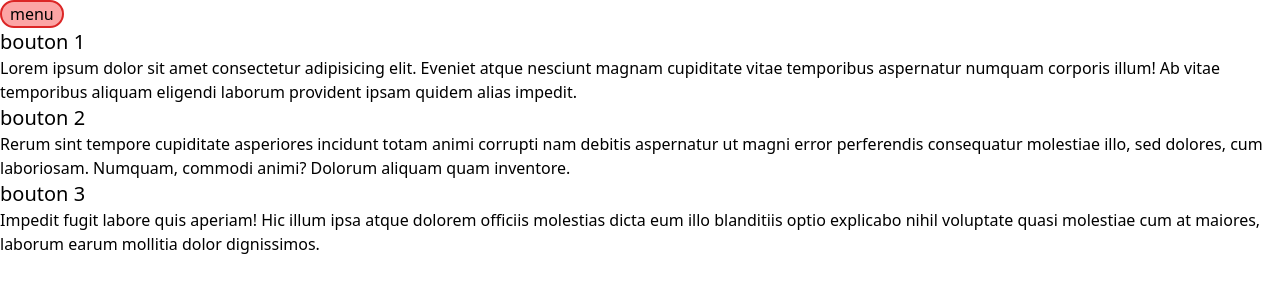
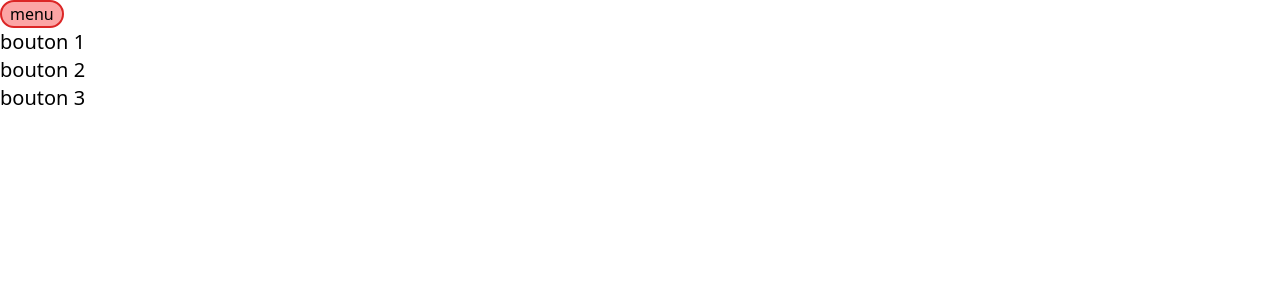
Before and after one commit to MMI-SAE-203/r213-2024-pracht-tp1-SamuelCharasse, a Vue app: page /accordeon in a window 1280 px wide. Shown: the top 300 px of the page. Built offline with nearby package versions, Linux system fonts and the light colour scheme.

Commit message:
Mise à jour de la fonctionnalité d'accordéon pour afficher/cacher les sections dans la page d'accueil

```diff
--- a/src/pages/accordeon.vue
+++ b/src/pages/accordeon.vue
@@ -1,14 +1,18 @@
+<script setup lang="ts">
+    import { ref } from 'vue'
+    const sectionOpen = ref(0)
+</script>
 <template>
 <section>
-    <button class="text-xl">bouton 1</button>
-    <p>Lorem ipsum dolor sit amet consectetur adipisicing elit. Eveniet atque nesciunt magnam cupiditate vitae temporibus aspernatur numquam corporis illum! Ab vitae temporibus aliquam eligendi laborum provident ipsam quidem alias impedit.</p>
-    </section>
-<section>
-    <button class="text-xl">bouton 2</button>
-    <p>Rerum sint tempore cupiditate asperiores incidunt totam animi corrupti nam debitis aspernatur ut magni error perferendis consequatur molestiae illo, sed dolores, cum laboriosam. Numquam, commodi animi? Dolorum aliquam quam inventore.</p>
+  <button class="text-xl" @pointerdown="sectionOpen = sectionOpen === 1 ? 0 : 1">bouton 1</button>
+  <p v-show="sectionOpen === 1">loren...</p>
 </section>
 <section>
-    <button class="text-xl">bouton 3</button>
-    <p>Impedit fugit labore quis aperiam! Hic illum ipsa atque dolorem officiis molestias dicta eum illo blanditiis optio explicabo nihil voluptate quasi molestiae cum at maiores, laborum earum mollitia dolor dignissimos.</p>
+    <button class="text-xl" @pointerdown="sectionOpen = sectionOpen === 2 ? 0 : 2">bouton 2</button>
+    <p v-show="sectionOpen === 2">Rerum sint tempore cupiditate asperiores incidunt totam animi corrupti nam debitis aspernatur ut magni error perferendis consequatur molestiae illo, sed dolores, cum laboriosam. Numquam, commodi animi? Dolorum aliquam quam inventore.</p>
+</section>
+<section>
+    <button class="text-xl" @pointerdown="sectionOpen = sectionOpen === 3 ? 0 : 3">bouton 3</button>
+    <p v-show="sectionOpen === 3">Impedit fugit labore quis aperiam! Hic illum ipsa atque dolorem officiis molestias dicta eum illo blanditiis optio explicabo nihil voluptate quasi molestiae cum at maiores, laborum earum mollitia dolor dignissimos.</p>
 </section>
 </template>
```
